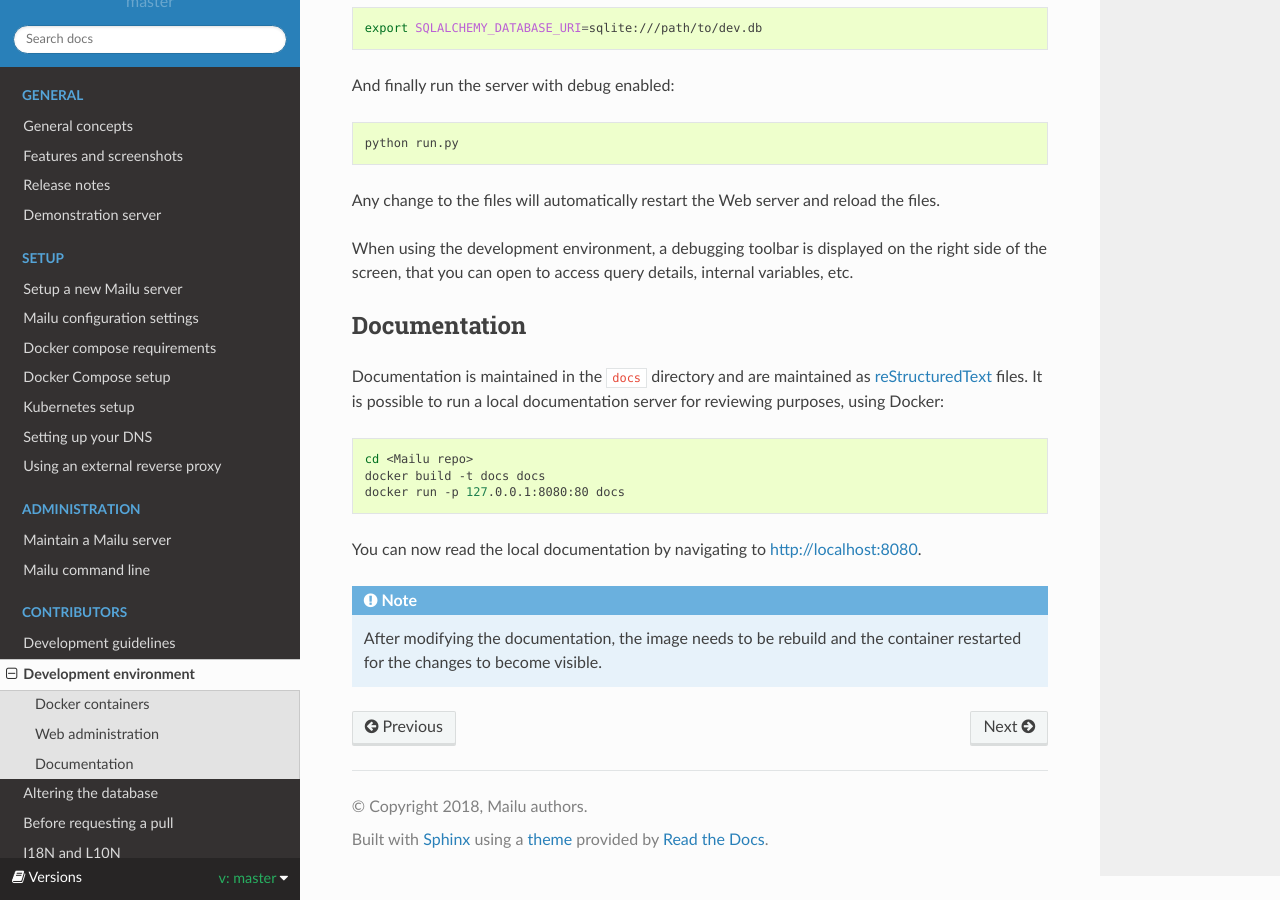
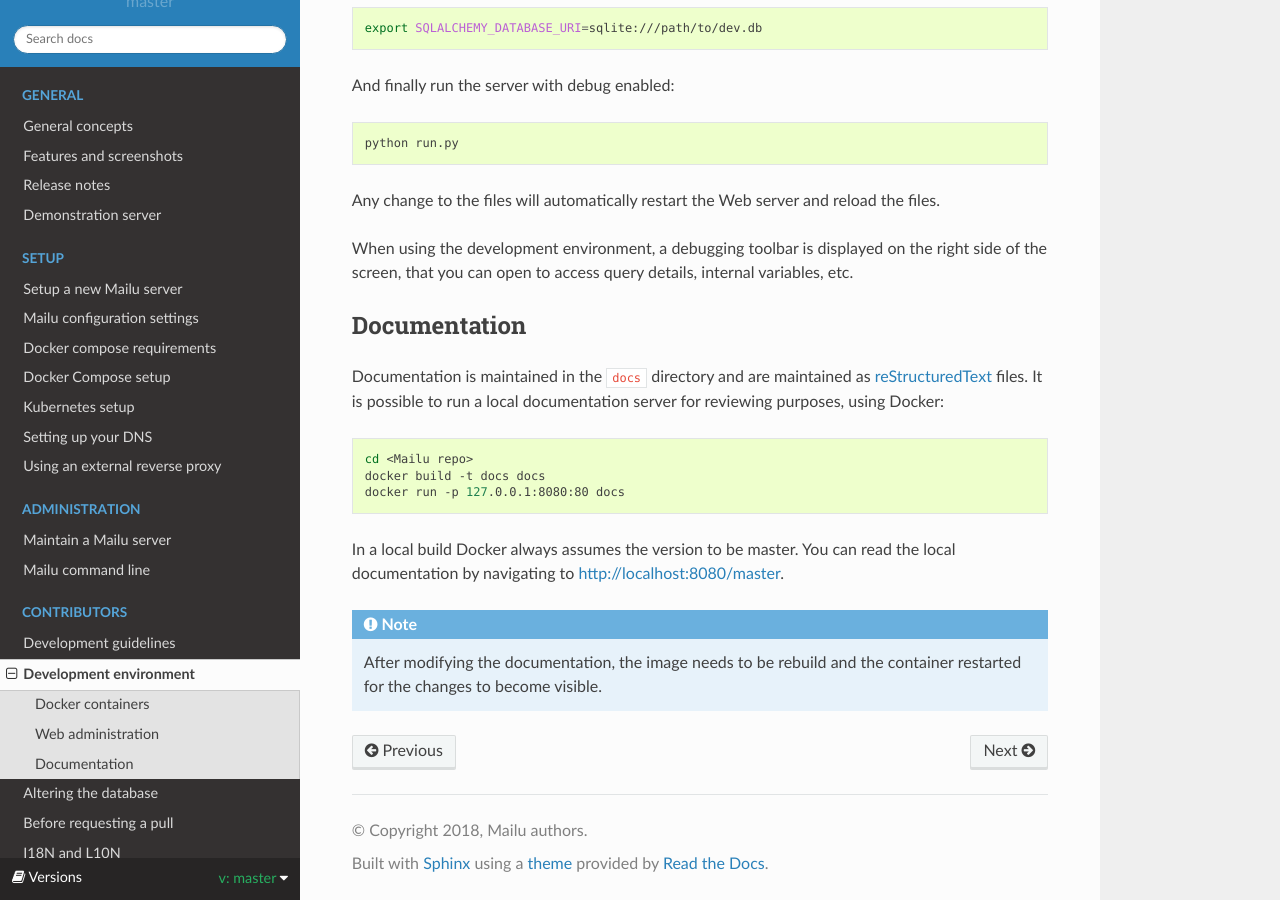
Before and after one commit to WillingDev0812/Mail-Management-Tool, a Sphinx documentation site: the page built from docs/contributors/environment.rst, in a window 1280 px wide and 900 px high, scrolled down 1640 px. Built offline with Sphinx 7.4.7 and the Read the Docs theme 2.0.0, drawn with Linux system fonts in a browser that asks for light colours; formulas are drawn with MathJax 3.

Commit message:
Documentation update on local docs container

```diff
--- a/docs/contributors/environment.rst
+++ b/docs/contributors/environment.rst
@@ -101,7 +101,8 @@ Documentation is maintained in the ``docs`` directory and are maintained as `reS
   docker build -t docs docs
   docker run -p 127.0.0.1:8080:80 docs
 
-You can now read the local documentation by navigating to http://localhost:8080.
+In a local build Docker always assumes the version to be master.
+You can read the local documentation by navigating to http://localhost:8080/master.
 
 .. note:: After modifying the documentation, the image needs to be rebuild and the container restarted for the changes to become visible.
 
```
